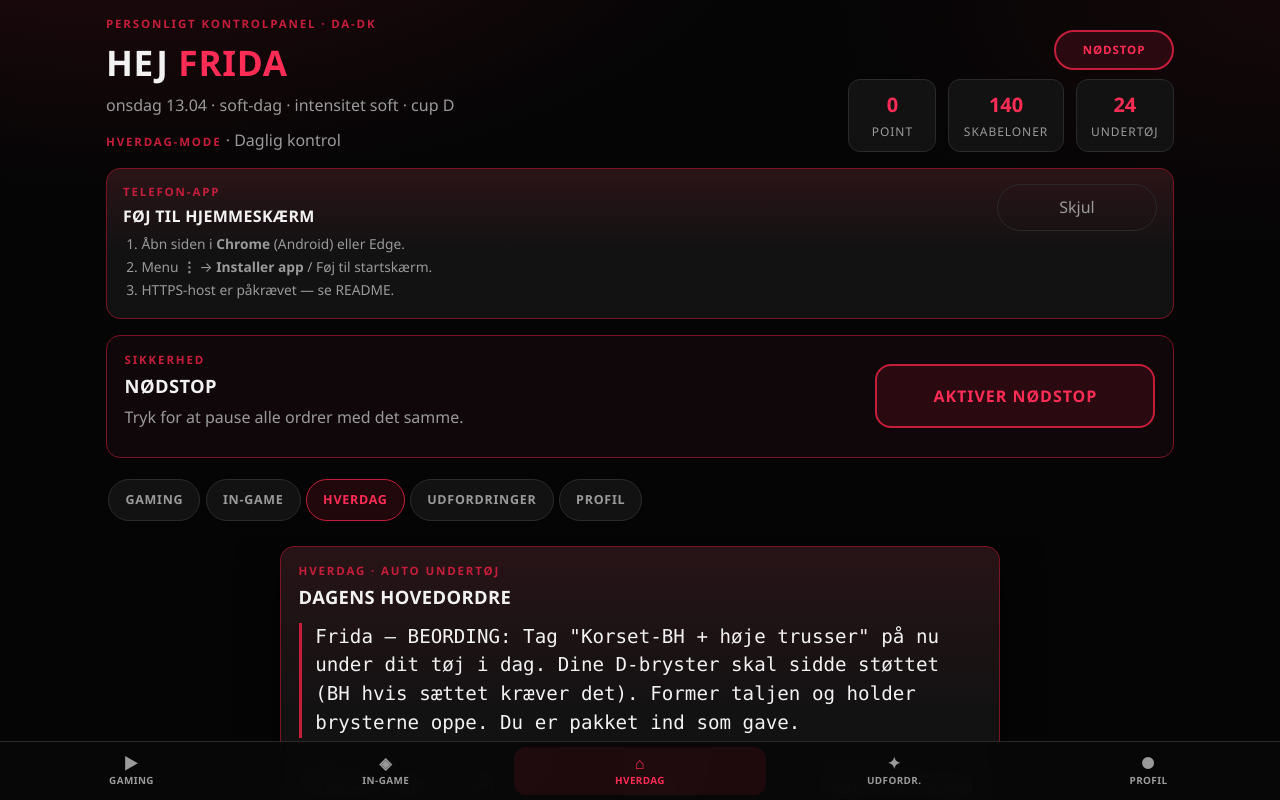
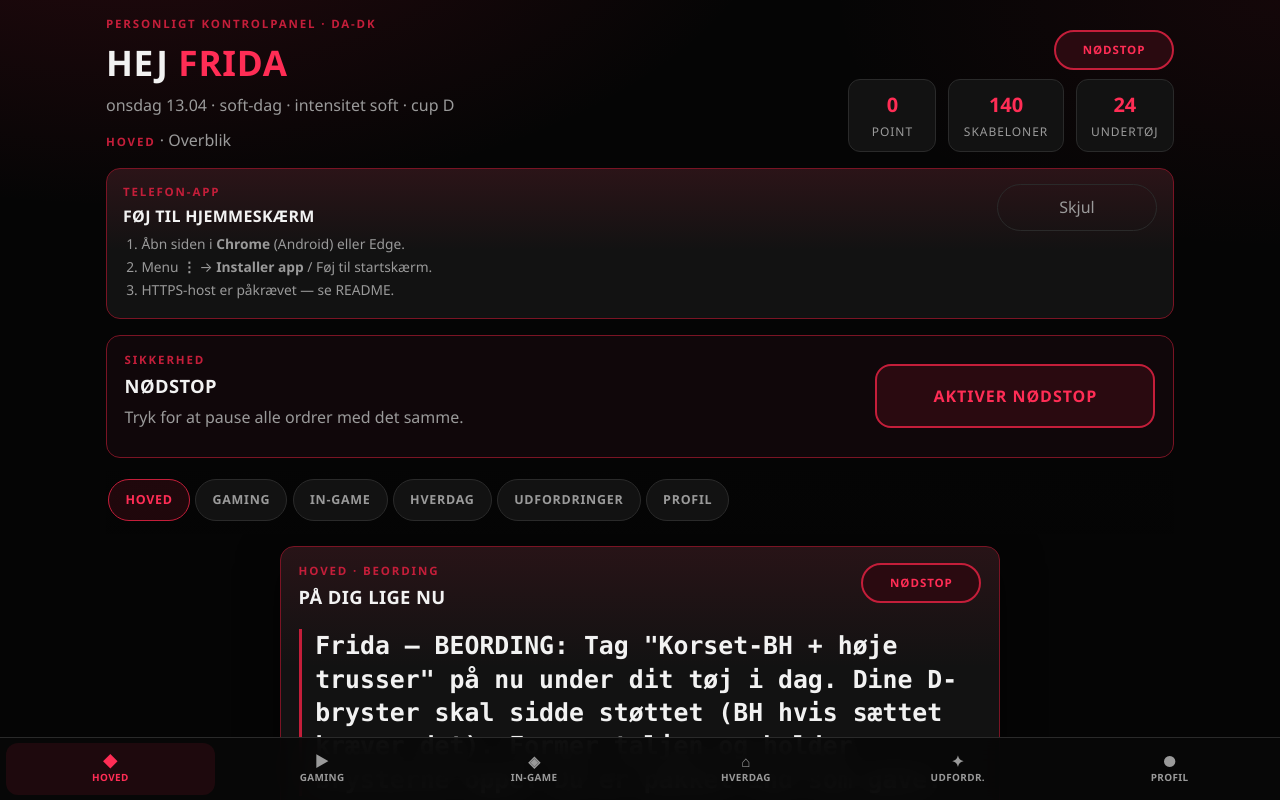
Before and after one commit to prozedgemer-cell/Frida, a React (Vite) app: page / in a window 1280 px wide. Both pictures are taken after a click on the button "Jeg er 18+ — åbn panelet for Frida". Shown: the top 800 px of the page. Built offline with nearby package versions, Linux system fonts and the light colour scheme.

Commit message:
Add Hoved overview tab as default home
Glanceable clothing order, status chips, and short Nu action list; keep existing modes.

```diff
--- a/src/components/BottomNav.tsx
+++ b/src/components/BottomNav.tsx
@@ -1,4 +1,10 @@
-export type AppTab = 'gaming' | 'ingame' | 'hverdag' | 'udfordringer' | 'profil';
+export type AppTab =
+  | 'hoved'
+  | 'gaming'
+  | 'ingame'
+  | 'hverdag'
+  | 'udfordringer'
+  | 'profil';
 
 type Props = {
   tab: AppTab;
@@ -6,6 +12,7 @@ type Props = {
 };
 
 const TABS: { id: AppTab; label: string; icon: string }[] = [
+  { id: 'hoved', label: 'Hoved', icon: '◆' },
   { id: 'gaming', label: 'Gaming', icon: '▶' },
   { id: 'ingame', label: 'In-game', icon: '◈' },
   { id: 'hverdag', label: 'Hverdag', icon: '⌂' },
@@ -15,7 +22,7 @@ const TABS: { id: AppTab; label: string; icon: string }[] = [
 
 export function BottomNav({ tab, onChange }: Props) {
   return (
-    <nav className="bottom-nav bottom-nav--5" aria-label="Hovedmenu">
+    <nav className="bottom-nav bottom-nav--6" aria-label="Hovedmenu">
       {TABS.map((t) => (
         <button
           key={t.id}
--- a/src/components/Dashboard.tsx
+++ b/src/components/Dashboard.tsx
@@ -9,6 +9,7 @@ import { ChallengesPanel } from './ChallengesPanel';
 import { EmergencyStop } from './EmergencyStop';
 import { EverydayPanel } from './EverydayPanel';
 import { GamingPanel } from './GamingPanel';
+import { HomePanel } from './HomePanel';
 import { InGamePanel } from './InGamePanel';
 import { InstallBanner, InstallHint } from './InstallBanner';
 import { ProfilePanel } from './ProfilePanel';
@@ -16,12 +17,22 @@ import { ProfilePanel } from './ProfilePanel';
 type Hook = ReturnType<typeof useFridaState>;
 
 const TAB_TITLES: Record<AppTab, { eyebrow: string; title: string }> = {
+  hoved: { eyebrow: 'Hoved', title: 'Overblik' },
   gaming: { eyebrow: 'Gaming-mode', title: 'Session-log' },
   ingame: { eyebrow: 'In-game', title: 'Mens du spiller' },
   hverdag: { eyebrow: 'Hverdag-mode', title: 'Daglig kontrol' },
   udfordringer: { eyebrow: 'Udfordringer', title: 'Ordrer' },
   profil: { eyebrow: 'Profil', title: 'Frida' },
 };
+
+const MODE_RAIL: { id: AppTab; label: string }[] = [
+  { id: 'hoved', label: 'Hoved' },
+  { id: 'gaming', label: 'Gaming' },
+  { id: 'ingame', label: 'In-game' },
+  { id: 'hverdag', label: 'Hverdag' },
+  { id: 'udfordringer', label: 'Udfordringer' },
+  { id: 'profil', label: 'Profil' },
+];
 
 export function Dashboard({ api }: { api: Hook }) {
   const {
@@ -41,6 +52,10 @@ export function Dashboard({ api }: { api: Hook }) {
     minute: '2-digit',
   });
   const mode = TAB_TITLES[tab];
+  const primaryChallenge =
+    state.activeChallenges.find((c) => c.status === 'active') ??
+    state.activeChallenges[0] ??
+    null;
 
   useEffect(() => {
     ensureChallenges();
@@ -110,15 +125,7 @@ export function Dashboard({ api }: { api: Hook }) {
       <EmergencyStop active={state.emergencyStop} onToggle={api.setEmergencyStop} />
 
       <nav className="mode-rail" aria-label="Mode-skifter (desktop)">
-        {(
-          [
-            ['gaming', 'Gaming'],
-            ['ingame', 'In-game'],
-            ['hverdag', 'Hverdag'],
-            ['udfordringer', 'Udfordringer'],
-            ['profil', 'Profil'],
-          ] as const
-        ).map(([id, label]) => (
+        {MODE_RAIL.map(({ id, label }) => (
           <button
             key={id}
             type="button"
@@ -132,6 +139,23 @@ export function Dashboard({ api }: { api: Hook }) {
       </nav>
 
       <div className="layout layout--modes">
+        <div className={`tab-panel ${tab === 'hoved' ? 'is-active' : ''}`} data-tab="hoved">
+          <HomePanel
+            underwear={state.underwearToday}
+            pointsBalance={state.pointsBalance}
+            performance={performance}
+            intensity={state.profile.intensity}
+            dayMode={state.profile.dayMode}
+            playingGame={state.context.playingGame}
+            activeChallenge={primaryChallenge}
+            inGameChallenge={state.activeInGameChallenge}
+            emergencyStop={state.emergencyStop}
+            onEmergencyStop={api.setEmergencyStop}
+            onGoChallenges={() => setTab('udfordringer')}
+            onGoInGame={() => setTab('ingame')}
+          />
+        </div>
+
         <div className={`tab-panel ${tab === 'gaming' ? 'is-active' : ''}`} data-tab="gaming">
           <GamingPanel
             context={state.context}
--- /dev/null
+++ b/src/components/HomePanel.tsx
@@ -0,0 +1,202 @@
+import { getUnderwearById } from '../engines/underwearEngine';
+import type {
+  ActiveChallenge,
+  DayMode,
+  Intensity,
+  PerformanceBand,
+  PerformanceSnapshot,
+  UnderwearPick,
+} from '../types';
+
+const BAND_DA: Record<PerformanceBand, string> = {
+  poor: 'Dårlig',
+  ok: 'Ok',
+  good: 'God',
+  godlike: 'Godlike',
+};
+
+type Props = {
+  underwear: UnderwearPick | null;
+  pointsBalance: number;
+  performance: PerformanceSnapshot;
+  intensity: Intensity;
+  dayMode: DayMode;
+  playingGame: string;
+  activeChallenge: ActiveChallenge | null;
+  inGameChallenge: ActiveChallenge | null;
+  emergencyStop: boolean;
+  onEmergencyStop: (on: boolean) => void;
+  onGoChallenges: () => void;
+  onGoInGame: () => void;
+};
+
+function buildNextLines(opts: {
+  paused: boolean;
+  activeChallenge: ActiveChallenge | null;
+  inGameChallenge: ActiveChallenge | null;
+  playingGame: string;
+}): string[] {
+  const lines: string[] = [];
+  if (opts.paused) {
+    lines.push('Nødstop er ON — alt er pauset. Slå fra når du er klar.');
+    return lines.slice(0, 4);
+  }
+  if (opts.activeChallenge) {
+    lines.push(`Udfordring: ${opts.activeChallenge.titleDa}`);
+  } else {
+    lines.push('Ingen aktiv udfordring — træk under Udfordringer.');
+  }
+  if (opts.inGameChallenge) {
+    const game = opts.playingGame.trim();
+    lines.push(
+      game
+        ? `In-game (${game}): ${opts.inGameChallenge.titleDa}`
+        : `In-game: ${opts.inGameChallenge.titleDa}`,
+    );
+  } else if (opts.playingGame.trim()) {
+    lines.push(`Spiller ${opts.playingGame.trim()} — åbn In-game når du er i match.`);
+  } else {
+    lines.push('Intet aktivt spil — sæt spil under Gaming hvis du starter en session.');
+  }
+  if (opts.activeChallenge?.kind === 'straf') {
+    lines.push('Straf-ordre aktiv — klar den eller tag fail.');
+  } else if (opts.activeChallenge?.kind === 'reward') {
+    lines.push('Belønning klar — tag den mens den gælder.');
+  }
+  return lines.slice(0, 4);
+}
+
+export function HomePanel({
+  underwear,
+  pointsBalance,
+  performance,
+  intensity,
+  dayMode,
+  playingGame,
+  activeChallenge,
+  inGameChallenge,
+  emergencyStop,
+  onEmergencyStop,
+  onGoChallenges,
+  onGoInGame,
+}: Props) {
+  const item = underwear ? getUnderwearById(underwear.itemId) : undefined;
+  const nextLines = buildNextLines({
+    paused: emergencyStop,
+    activeChallenge,
+    inGameChallenge,
+    playingGame,
+  });
+  const softHard =
+    intensity === dayMode
+      ? intensity === 'hard'
+        ? 'Hard'
+        : 'Soft'
+      : `${intensity}/${dayMode}-dag`;
+
+  return (
+    <div className="mode-stack home-stack">
+      <section className="panel panel--command panel--home-order">
+        <div className="panel__head">
+          <div>
+            <p className="eyebrow">Hoved · beording</p>
+            <h2>På dig lige nu</h2>
+          </div>
+          <button
+            type="button"
+            className={`btn btn--estop-mini ${emergencyStop ? 'is-on' : ''}`}
+            onClick={() => onEmergencyStop(!emergencyStop)}
+            aria-pressed={emergencyStop}
+            title="Nødstop"
+          >
+            {emergencyStop ? 'NØDSTOP ON' : 'NØDSTOP'}
+          </button>
+        </div>
+
+        {emergencyStop && (
+          <p className="banner banner--warn">Pauset — ingen nye ordrer før nødstop er af.</p>
+        )}
+
+        {!underwear && <p className="muted">Ingen beording endnu…</p>}
+
+        {underwear && (
+          <>
+            <p className="command-line command-line--xl">{underwear.orderTextDa}</p>
+            {item && (
+              <p className="home-item-meta">
+                <strong>{item.nameDa}</strong>
+                <span className="muted"> · {item.category}</span>
+                {item.colors.length > 0 && (
+                  <span className="muted"> · {item.colors.slice(0, 3).join(', ')}</span>
+                )}
+              </p>
+            )}
+          </>
+        )}
+      </section>
+
+      <section className="panel panel--home-status">
+        <p className="eyebrow">Status</p>
+        <div className="status-chips" role="list">
+          <span className="status-chip" role="listitem">
+            <span className="status-chip__k">Point</span>
+            <strong>{pointsBalance}</strong>
+          </span>
+          <span
+            className={`status-chip status-chip--band-${performance.band}`}
+            role="listitem"
+          >
+            <span className="status-chip__k">Præst.</span>
+            <strong>
+              {BAND_DA[performance.band]}
+              {performance.sessionCount > 0 ? ` ${performance.score}` : ''}
+            </strong>
+          </span>
+          <span className="status-chip" role="listitem">
+            <span className="status-chip__k">Mode</span>
+            <strong>{softHard}</strong>
+          </span>
+          {playingGame.trim() ? (
+            <span className="status-chip status-chip--game" role="listitem">
+              <span className="status-chip__k">Spil</span>
+              <strong>{playingGame.trim()}</strong>
+            </span>
+          ) : (
+            <span className="status-chip status-chip--muted" role="listitem">
+              <span className="status-chip__k">Spil</span>
+              <strong>Ingen</strong>
+            </span>
+          )}
+          {emergencyStop && (
+            <span className="status-chip status-chip--estop" role="listitem">
+              <span className="status-chip__k">Sikkerhed</span>
+              <strong>NØDSTOP</strong>
+            </span>
+          )}
+        </div>
+      </section>
+
+      <section className="panel panel--home-next">
+        <p className="eyebrow">Nu</p>
+        <h2 className="home-next-title">Hvad sker der</h2>
+        <ol className="home-next-list">
+          {nextLines.map((line) => (
+            <li key={line}>{line}</li>
+          ))}
+        </ol>
+        <div className="home-next-links">
+          {activeChallenge && (
+            <button type="button" className="linkish" onClick={onGoChallenges}>
+              Åbn udfordring →
+            </button>
+          )}
+          {inGameChallenge && (
+            <button type="button" className="linkish" onClick={onGoInGame}>
+              Åbn in-game →
+            </button>
+          )}
+        </div>
+      </section>
+    </div>
+  );
+}
--- a/src/index.css
+++ b/src/index.css
@@ -1159,3 +1159,124 @@ html.is-standalone body {
   color: #f5a3b0;
   font-weight: 650;
 }
+
+/* Hoved overview */
+.command-line--xl {
+  font-size: clamp(1.15rem, 4.2vw, 1.55rem);
+  font-weight: 700;
+  line-height: 1.35;
+  margin: 0.5rem 0 0.65rem;
+}
+.home-item-meta {
+  margin: 0 0 0.25rem;
+  font-size: 0.92rem;
+}
+.panel--home-status {
+  padding-top: 0.85rem;
+  padding-bottom: 0.95rem;
+}
+.status-chips {
+  display: flex;
+  flex-wrap: wrap;
+  gap: 0.45rem;
+  margin-top: 0.45rem;
+}
+.status-chip {
+  display: inline-flex;
+  flex-direction: column;
+  gap: 0.1rem;
+  min-width: 4.6rem;
+  padding: 0.45rem 0.7rem;
+  border-radius: 12px;
+  border: 1px solid var(--border);
+  background: #0d0d0d;
+  line-height: 1.15;
+}
+.status-chip__k {
+  font-size: 0.62rem;
+  text-transform: uppercase;
+  letter-spacing: 0.1em;
+  color: var(--muted);
+  font-weight: 700;
+}
+.status-chip strong {
+  font-size: 0.95rem;
+  font-weight: 750;
+  letter-spacing: 0.01em;
+}
+.status-chip--band-poor {
+  border-color: rgba(196, 30, 58, 0.45);
+  background: rgba(196, 30, 58, 0.16);
+}
+.status-chip--band-ok {
+  border-color: rgba(212, 160, 23, 0.4);
+  background: rgba(212, 160, 23, 0.12);
+}
+.status-chip--band-good {
+  border-color: rgba(61, 154, 106, 0.4);
+  background: rgba(61, 154, 106, 0.14);
+}
+.status-chip--band-godlike {
+  border-color: rgba(196, 30, 58, 0.55);
+  background: rgba(196, 30, 58, 0.28);
+}
+.status-chip--game strong {
+  max-width: 9rem;
+  overflow: hidden;
+  text-overflow: ellipsis;
+  white-space: nowrap;
+}
+.status-chip--muted {
+  opacity: 0.72;
+}
+.status-chip--estop {
+  border-color: var(--red);
+  background: rgba(196, 30, 58, 0.35);
+  color: #ffd0d8;
+}
+.home-next-title {
+  margin: 0.15rem 0 0.55rem;
+  font-size: 1.15rem;
+}
+.home-next-list {
+  margin: 0;
+  padding-left: 1.15rem;
+  display: flex;
+  flex-direction: column;
+  gap: 0.35rem;
+  font-size: 0.95rem;
+  line-height: 1.35;
+}
+.home-next-list li::marker {
+  color: var(--red-hot);
+  font-weight: 700;
+}
+.home-next-links {
+  display: flex;
+  flex-wrap: wrap;
+  gap: 0.75rem 1rem;
+  margin-top: 0.75rem;
+}
+.home-stack .panel {
+  margin-bottom: 0.85rem;
+}
+
+.bottom-nav--6 {
+  display: grid;
+  grid-template-columns: repeat(6, 1fr);
+}
+.bottom-nav--6 .bottom-nav__btn {
+  padding: 0.4rem 0.05rem;
+  font-size: 0.58rem;
+  letter-spacing: 0.02em;
+  min-height: 52px;
+}
+.bottom-nav--6 .bottom-nav__icon {
+  font-size: 0.95rem;
+}
+@media (max-width: 420px) {
+  .bottom-nav--6 .bottom-nav__btn span:last-child {
+    font-size: 0.52rem;
+    letter-spacing: 0;
+  }
+}
--- a/src/storage/localStore.ts
+++ b/src/storage/localStore.ts
@@ -5,7 +5,7 @@ import { ALL_THEMES, DEFAULT_HARD_LIMITS } from '../types';
 const KEY = 'frida-kontrolpanel-v1';
 const UI_TAB_KEY = 'frida-ui-tab-v1';
 
-const VALID_TABS = ['gaming', 'ingame', 'hverdag', 'udfordringer', 'profil'] as const;
+const VALID_TABS = ['hoved', 'gaming', 'ingame', 'hverdag', 'udfordringer', 'profil'] as const;
 export type StoredUiTab = (typeof VALID_TABS)[number];
 
 const VALID_GAME_IDS: GamePresetId[] = [
@@ -164,12 +164,12 @@ export function loadUiTab(): StoredUiTab {
     if (raw && (VALID_TABS as readonly string[]).includes(raw)) {
       return raw as StoredUiTab;
     }
-    if (raw === 'hjem') return 'hverdag';
+    if (raw === 'hjem') return 'hoved';
     if (raw === 'udfordring') return 'udfordringer';
   } catch {
     /* ignore */
   }
-  return 'hverdag';
+  return 'hoved';
 }
 
 export function saveUiTab(tab: StoredUiTab): void {
```
Also changed, not shown: 1 other file (tests, documents, lock files or other folders).
